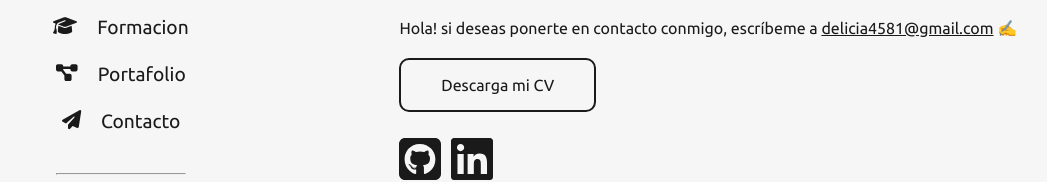
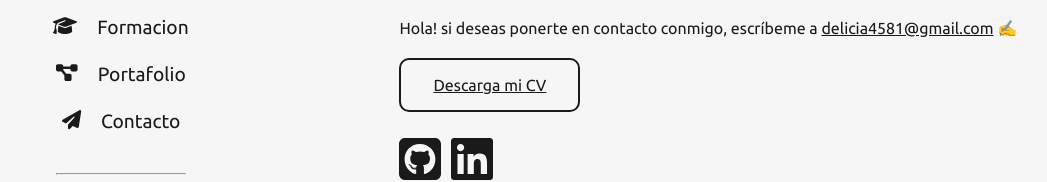
Before and after one commit to felipendelicia/portfolio, a React (Create React App) app: page / in a window 1280 px wide. Shown: the part 361-543 px from the top of the page, without its empty margins (7-1054 px from the left). Built offline with nearby package versions, Linux system fonts and the light colour scheme.

Commit message:
feat: download cv

```diff
--- a/src/components/Landing.tsx
+++ b/src/components/Landing.tsx
@@ -10,10 +10,11 @@ export default function Landing() {
       <h2>Programador Full Stack</h2>
       <p>
         Hola! si deseas ponerte en contacto conmigo, escríbeme a{" "}
-        <a href="mailto:delicia4581@gmail.com">delicia4581@gmail.com</a>
-        {' '}✍️
+        <a href="mailto:delicia4581@gmail.com">delicia4581@gmail.com</a> ✍️
       </p>
-      <button>Descarga mi CV</button>
+      <a className="download-cv" href="./doc/Felipe.pdf" download='Felipe.pdf'>
+        Descarga mi CV
+      </a>
       <div className="socialmedia-container">
         <a
           href="https://github.com/felipendelicia"
--- a/src/styles/Content.css
+++ b/src/styles/Content.css
@@ -21,12 +21,12 @@
 }
 
 .content button {
-  width: 30%;
   padding: 1em 2em;
   font-size: 1em;
   border: 2px solid var(--black-color);
   color: var(--black-color);
   border-radius: 10px;
+  display: inline;
 }
 
 .content a {
@@ -36,3 +36,12 @@
 .content table {
   width: 40%;
 }
+
+.download-cv {
+  align-self: baseline;
+  padding: 1em 2em;
+  font-size: 1em;
+  border: 2px solid var(--black-color);
+  color: var(--black-color);
+  border-radius: 10px;
+}
```
Also changed, not shown: 1 other file (tests, documents, lock files or other folders).
